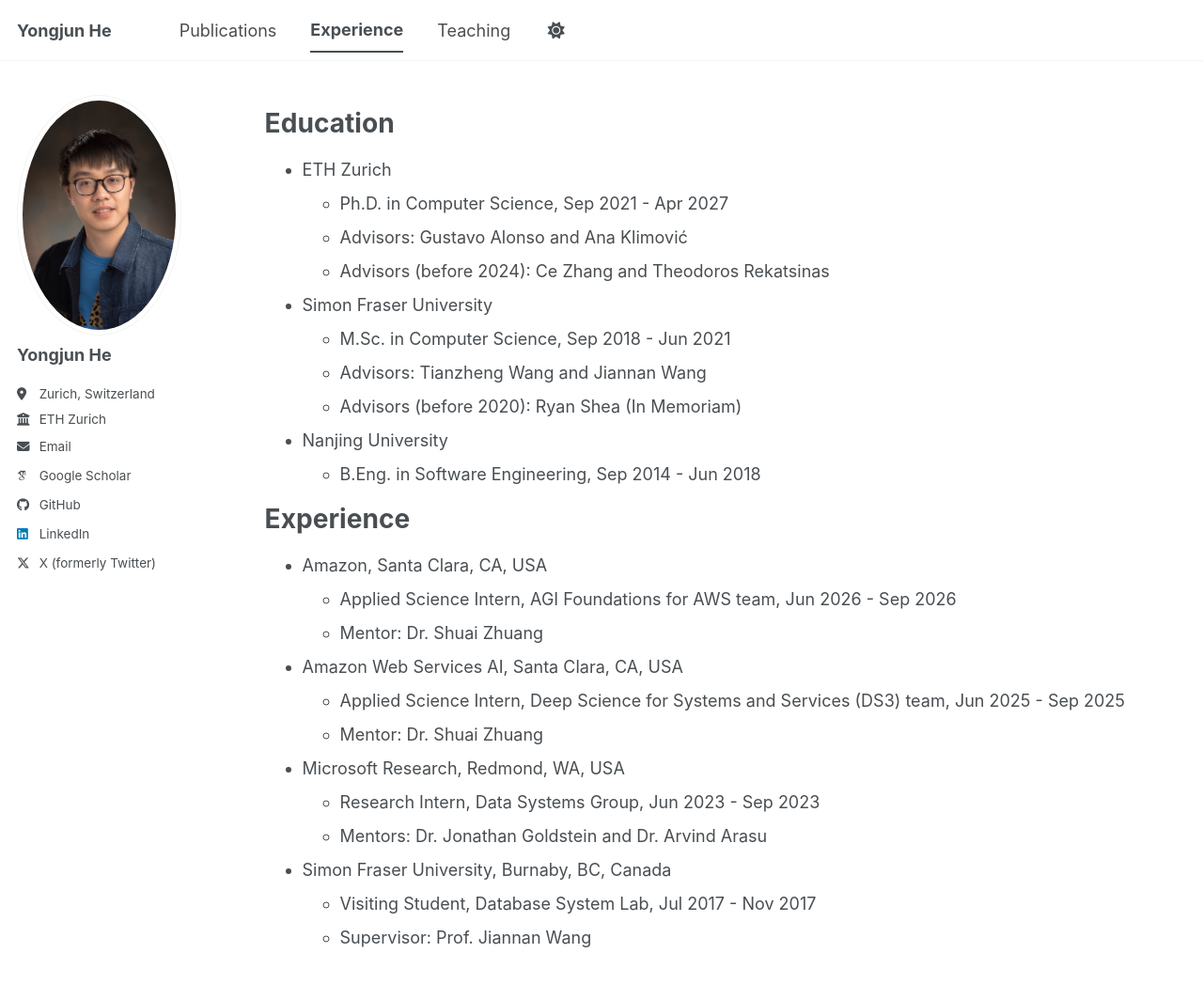
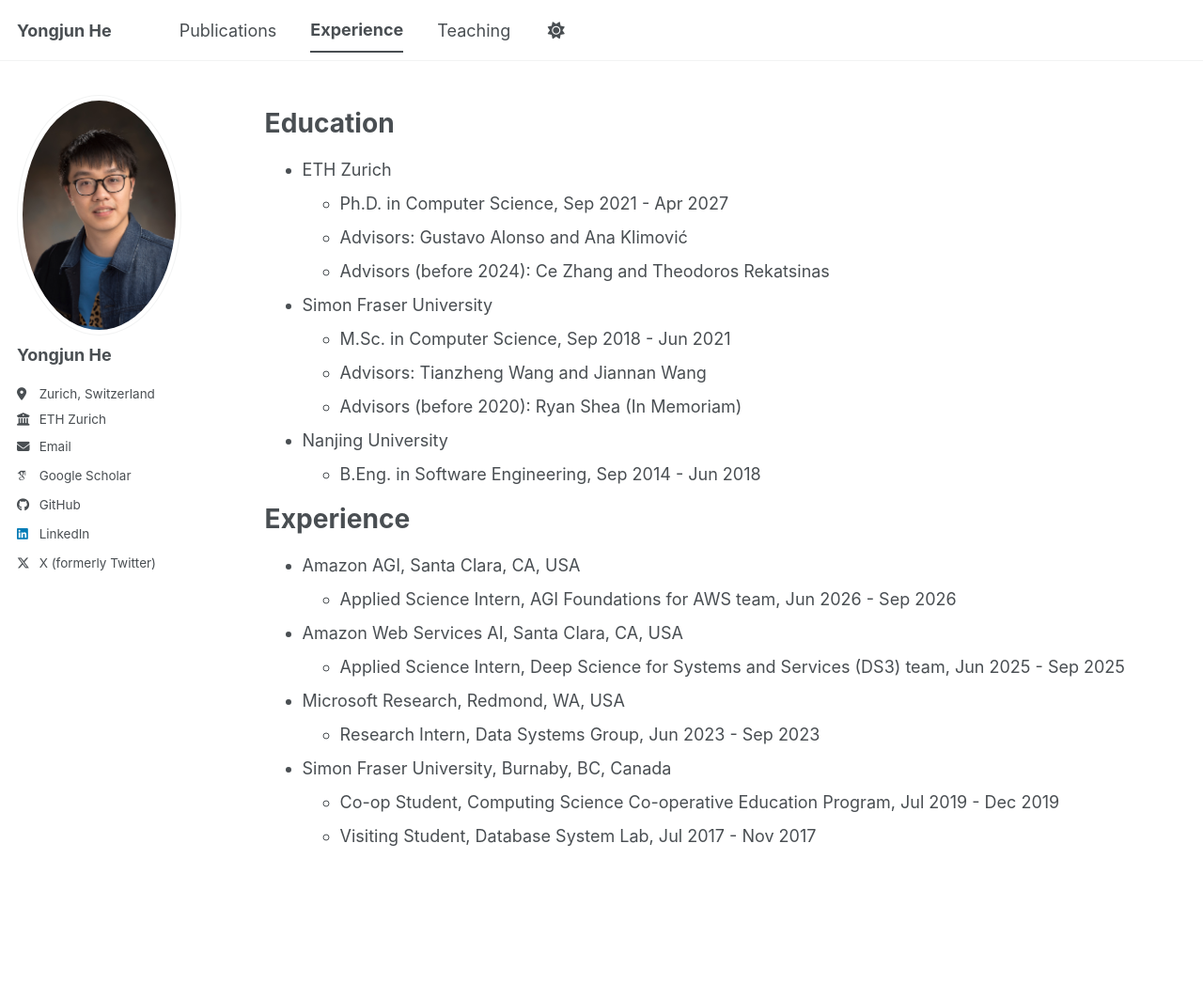
Before and after one commit to YongjunHe/YongjunHe.github.io, a Jekyll site: the page built from _pages/experience.md, in a window 1280 px wide and 1065 px high. Shown: the top 1047 px of the window at 94% size. Built offline with Jekyll 4.4.1, drawn with Linux system fonts in a browser that asks for light colours; some web fonts are replaced; a script bundle is joined from its source files by our own code; library files that are not in the unit come from our copies.

Commit message:
Modify experience section with updated roles
Updated company name for Amazon position and added a co-op student role at Simon Fraser University.

```diff
--- a/_pages/experience.md
+++ b/_pages/experience.md
@@ -22,18 +22,15 @@
 
 Experience
 ======
-* Amazon, Santa Clara, CA, USA
+* Amazon AGI, Santa Clara, CA, USA
   * Applied Science Intern, AGI Foundations for AWS team, Jun 2026 - Sep 2026
-  * Mentor: Dr. Shuai Zhuang
 
 * Amazon Web Services AI, Santa Clara, CA, USA
   * Applied Science Intern, Deep Science for Systems and Services (DS3) team, Jun 2025 - Sep 2025
-  * Mentor: Dr. Shuai Zhuang
 
 * Microsoft Research, Redmond, WA, USA
   * Research Intern, Data Systems Group, Jun 2023 - Sep 2023
-  * Mentors: Dr. Jonathan Goldstein and Dr. Arvind Arasu
 
 * Simon Fraser University, Burnaby, BC, Canada
+  * Co-op Student, Computing Science Co-operative Education Program, Jul 2019 - Dec 2019
   * Visiting Student, Database System Lab, Jul 2017 - Nov 2017
-  * Supervisor: Prof. Jiannan Wang
```
